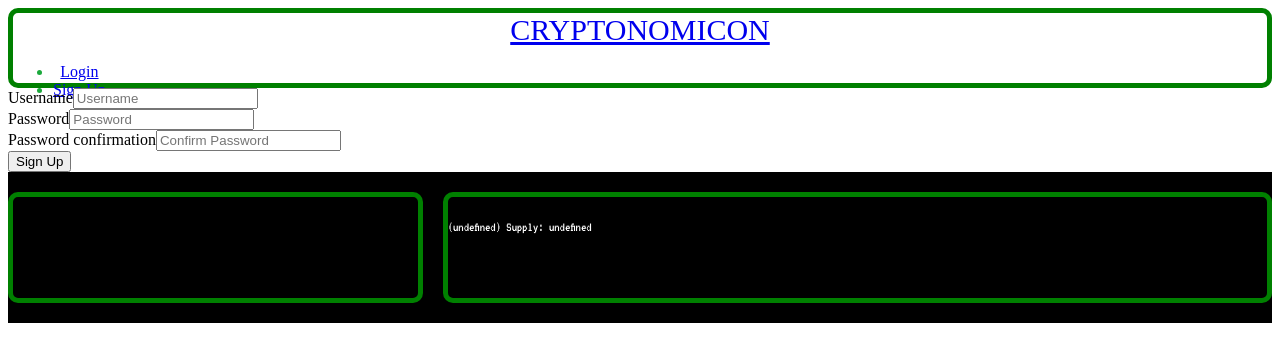
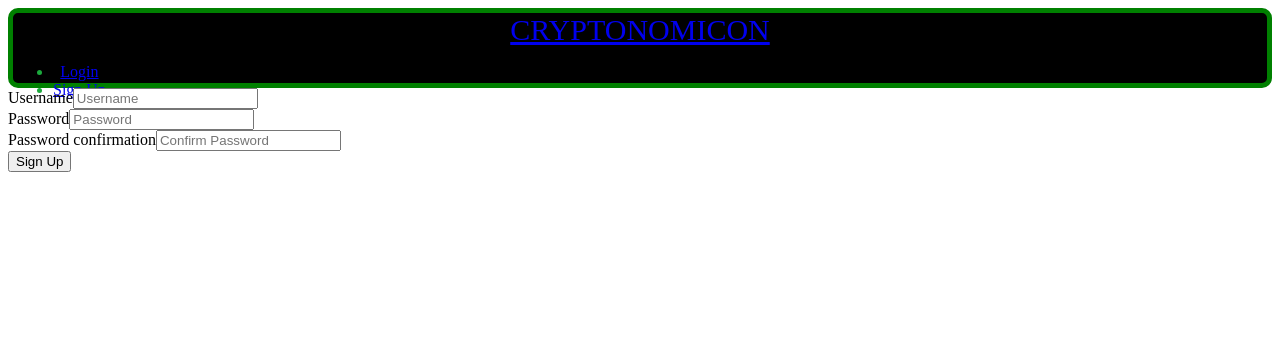
Before and after one commit to MinimalGhost/crypto-nomicon, a React (Create React App) app in the folder cryptonomicon-react/: page /signup in a window 1280 px wide. Shown: the top 362 px of the page. Built offline with nearby package versions, Linux system fonts and the light colour scheme; no server answers; a web font is replaced by a local one.

Commit message:
made crypto container rendering conditional

```diff
--- a/cryptonomicon-react/public/styles.css
+++ b/cryptonomicon-react/public/styles.css
@@ -1,6 +1,5 @@
 
 .wrapper {
-  background: black;
   display: grid;
   grid-gap: 20px;
   grid-template-areas:
@@ -31,6 +30,7 @@
   border-radius: 10px;
   height: 70px;
   color: #1BA93C;
+  background: black;
 }
 
 .nav-title {
@@ -39,6 +39,7 @@
 }
 
 .side {
+  background: black;
   grid-area: sidebar;
   border: 5px solid green;
   border-radius: 10px;
@@ -63,6 +64,7 @@
 }
 
 .content {
+  background: black;
   grid-area: content;
   border: 5px solid green;
   border-radius: 10px;
--- a/cryptonomicon-react/src/App.js
+++ b/cryptonomicon-react/src/App.js
@@ -67,7 +67,7 @@
             return <Signup history={routerProps.history} setUser={this.setLoggedInUser} />
           }} />
       </Switch>
-        <CryptoContainer />
+        { this.state.auth.currentUser != null && <CryptoContainer /> }
       </div>
     );
   }
```
